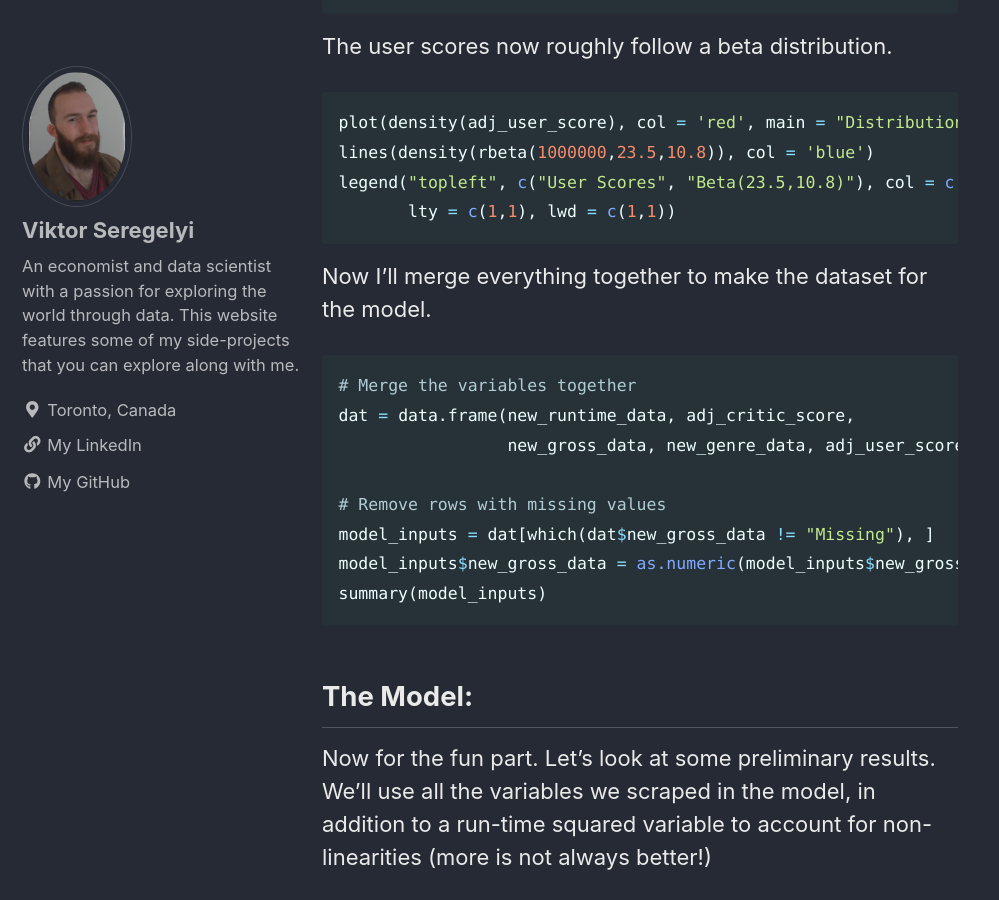
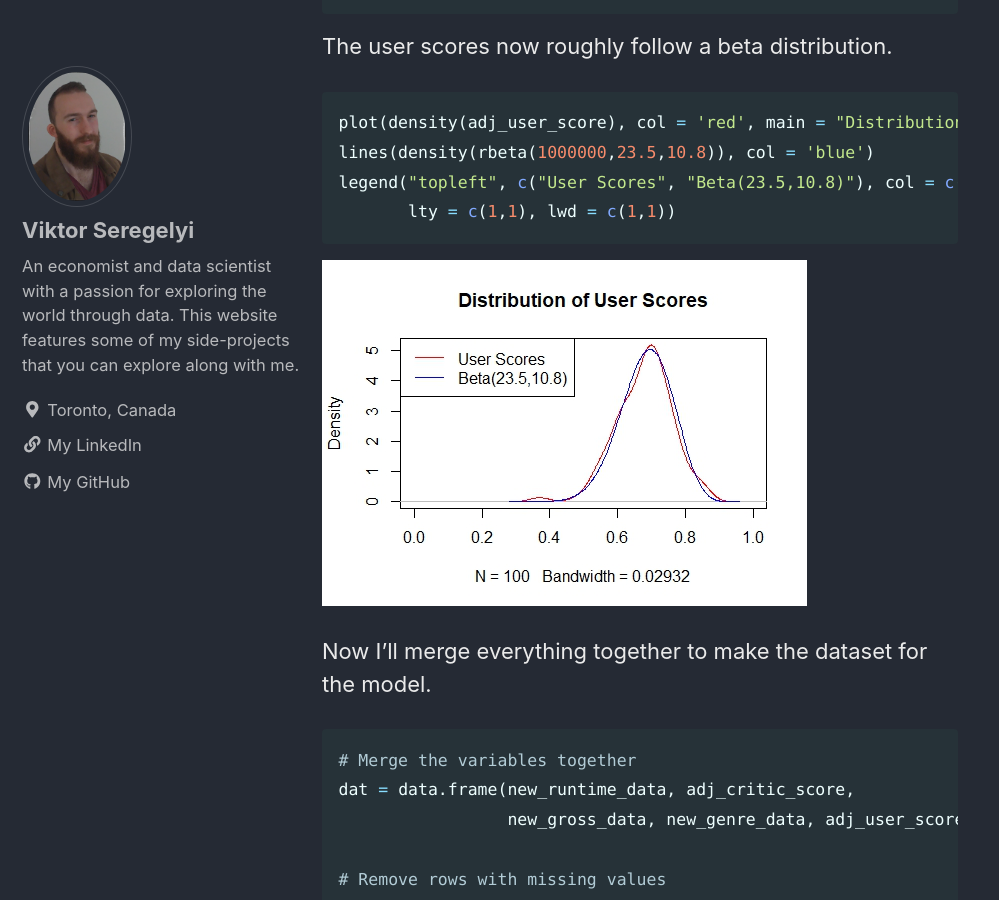
Before and after one commit to ViktorSeregelyi/ViktorSeregelyi.github.io, a Jekyll site: the page built from _posts/2019-05-10-imdb.md, in a window 1280 px wide and 900 px high, scrolled down 4193 px. Shown: the whole window, without its empty margins (0-999 px from the left). Built offline with Jekyll 4.4.1, drawn with Linux system fonts in a browser that asks for light colours; cached includes are drawn as plain includes; nearby versions of some CDN libraries.

Commit message:
Update 2019-05-10-imdb.md

````diff
--- a/_posts/2019-05-10-imdb.md
+++ b/_posts/2019-05-10-imdb.md
@@ -123,6 +123,7 @@ lines(density(rbeta(1000000,23.5,10.8)), col = 'blue')
 legend("topleft", c("User Scores", "Beta(23.5,10.8)"), col = c("red","blue"),
        lty = c(1,1), lwd = c(1,1))
 ```
+![alt]({{ site.url }}{{ site.baseurl }}/assets/post-photos-IMDB/beta-plot.jpeg)
 
 Now I'll merge everything together to make the dataset for the model.
 
````
